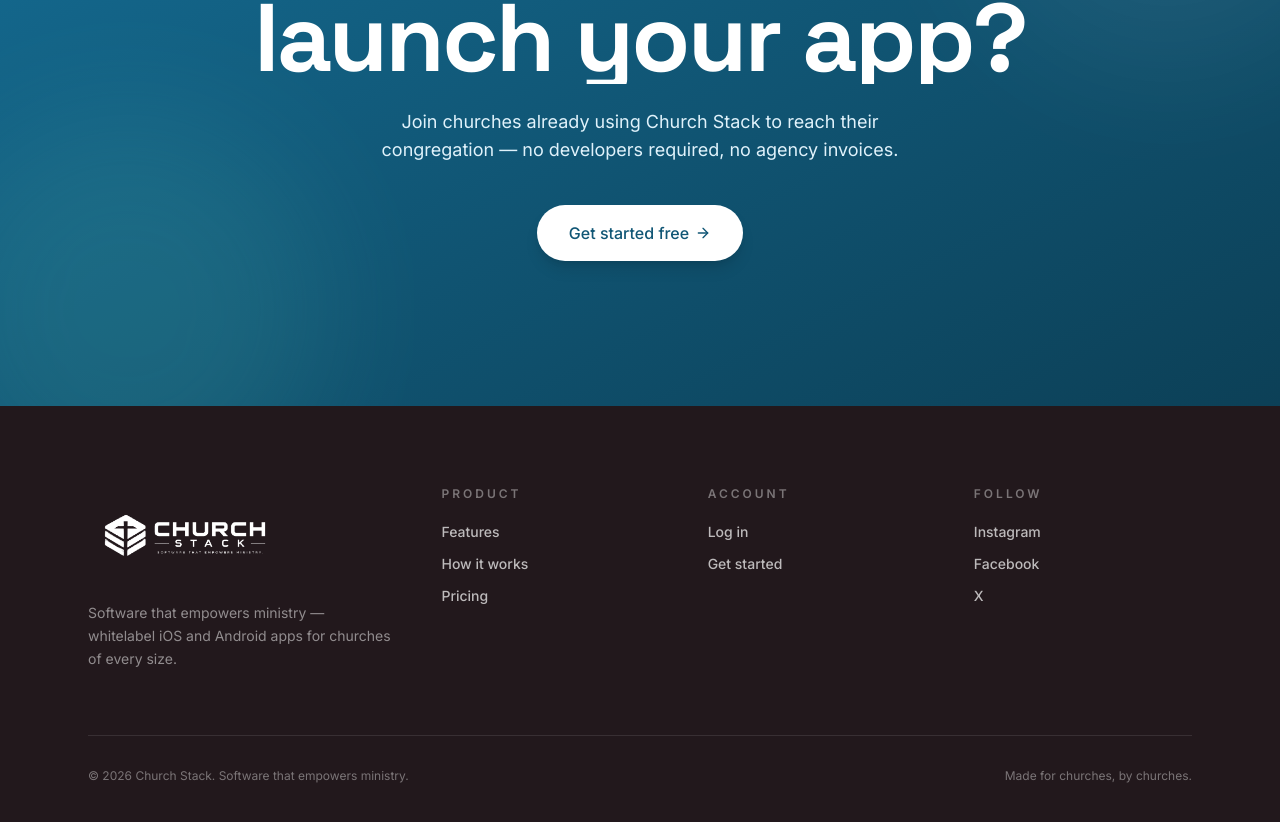
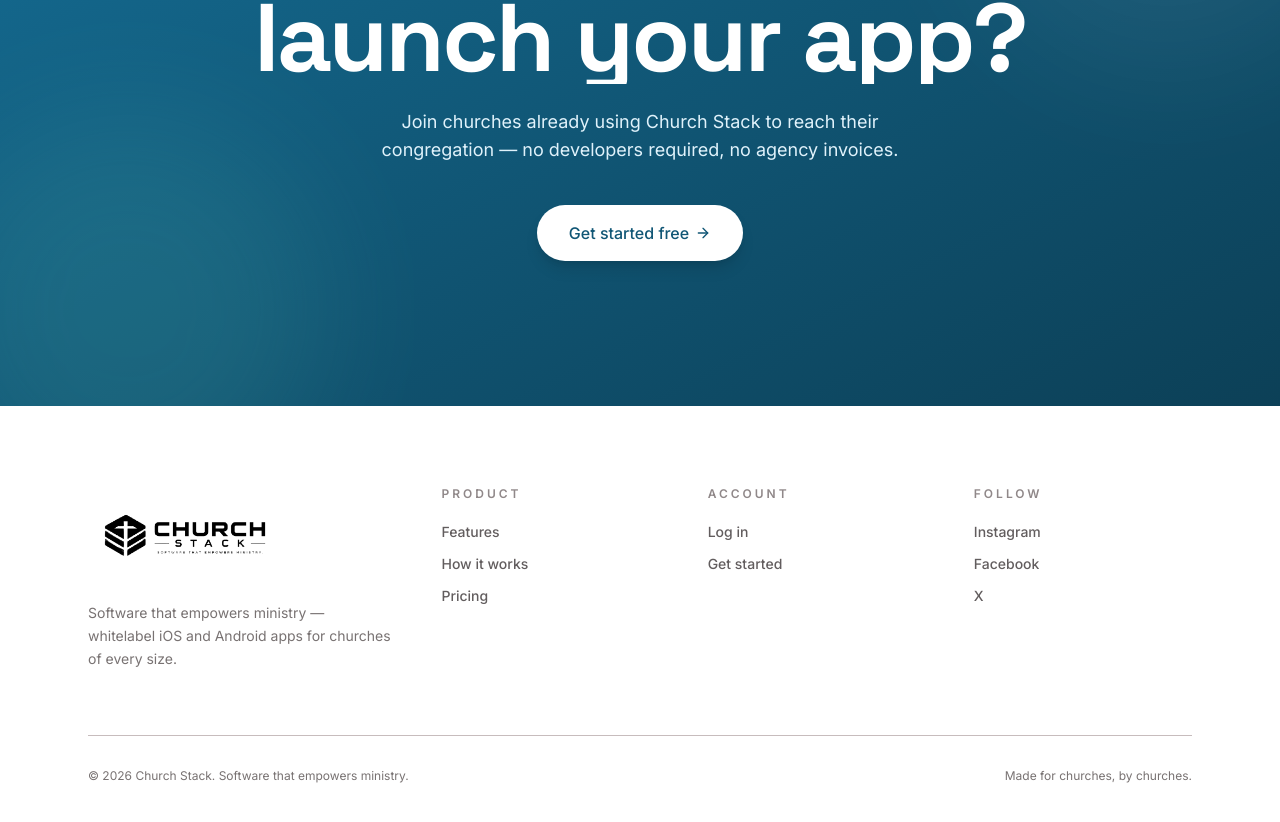
Before and after one commit to JordanVera/church-stack, a Next.js app in the folder apps/web/: page / in a window 1280 px wide. Shown: the part 4983-5805 px from the top of the page. Built offline with nearby package versions, Linux system fonts and the light colour scheme; what @trpc/react-query would draw is missing.

Commit message:
Refactor Footer component and remove FooterLight
- Updated Footer component styles for improved dark mode support and visual consistency.
- Removed the obsolete FooterLight component to streamline the codebase and reduce redundancy.

```diff
--- a/apps/web/src/components/marketing/Footer.tsx
+++ b/apps/web/src/components/marketing/Footer.tsx
@@ -32,7 +32,7 @@ const columns = [
 
 export default function Footer() {
   return (
-    <footer className="relative overflow-hidden bg-ink-950 pt-20 pb-10 text-white">
+    <footer className="relative overflow-hidden bg-white pt-20 pb-10 text-ink-950 dark:bg-ink-950 dark:text-white">
       <div className="mx-auto max-w-6xl px-6">
         <Stagger className="grid gap-12 lg:grid-cols-[1.4fr_1fr_1fr_1fr]">
           <StaggerItem>
@@ -41,9 +41,9 @@ export default function Footer() {
               alt="Church Stack"
               width={220}
               height={110}
-              className="h-24 w-auto brightness-0 invert"
+              className="h-24 w-auto brightness-0 dark:invert"
             />
-            <p className="mt-5 max-w-xs text-sm leading-relaxed text-white/50">
+            <p className="mt-5 max-w-xs text-sm leading-relaxed text-ink-500 dark:text-white/50">
               Software that empowers ministry — whitelabel iOS and Android apps for churches of
               every size.
             </p>
@@ -51,7 +51,7 @@ export default function Footer() {
 
           {columns.map((col) => (
             <StaggerItem key={col.title}>
-              <p className="text-xs font-semibold uppercase tracking-[0.25em] text-white/40">
+              <p className="text-xs font-semibold uppercase tracking-[0.25em] text-ink-400 dark:text-white/40">
                 {col.title}
               </p>
               <nav className="mt-5 flex flex-col gap-3">
@@ -59,7 +59,7 @@ export default function Footer() {
                   <Link
                     key={l.label}
                     href={l.href}
-                    className="text-sm font-medium text-white/70 transition hover:text-white"
+                    className="text-sm font-medium text-ink-600 transition hover:text-ink-950 dark:text-white/70 dark:hover:text-white"
                   >
                     {l.label}
                   </Link>
@@ -69,7 +69,7 @@ export default function Footer() {
           ))}
         </Stagger>
 
-        <Reveal className="mt-16 flex flex-col items-center justify-between gap-4 border-t border-white/10 pt-8 text-xs text-white/40 sm:flex-row">
+        <Reveal className="mt-16 flex flex-col items-center justify-between gap-4 border-t border-ink-200 pt-8 text-xs text-ink-500 sm:flex-row dark:border-white/10 dark:text-white/40">
           <p>© {new Date().getFullYear()} Church Stack. Software that empowers ministry.</p>
           <p>Made for churches, by churches.</p>
         </Reveal>
--- a/apps/web/src/components/marketing/FooterLight.tsx
+++ /dev/null
@@ -1,79 +0,0 @@
-'use client';
-
-import Link from 'next/link';
-import Image from 'next/image';
-import { Reveal, Stagger, StaggerItem } from '@/components/motion';
-
-const columns = [
-  {
-    title: 'Product',
-    links: [
-      { href: '/#features', label: 'Features' },
-      { href: '/#how', label: 'How it works' },
-      { href: '/pricing', label: 'Pricing' },
-    ],
-  },
-  {
-    title: 'Account',
-    links: [
-      { href: '/login', label: 'Log in' },
-      { href: '/signup', label: 'Get started' },
-    ],
-  },
-  {
-    title: 'Follow',
-    links: [
-      { href: 'https://instagram.com', label: 'Instagram' },
-      { href: 'https://facebook.com', label: 'Facebook' },
-      { href: 'https://x.com', label: 'X' },
-    ],
-  },
-];
-
-export default function FooterLight() {
-  return (
-    <footer className="relative overflow-hidden bg-ink-50 pt-20 pb-10 text-ink-950">
-      <div className="mx-auto max-w-6xl px-6">
-        <Stagger className="grid gap-12 lg:grid-cols-[1.4fr_1fr_1fr_1fr]">
-          <StaggerItem>
-            <Image
-              src="/brand/logo-horizontal.png"
-              alt="Church Stack"
-              width={220}
-              height={110}
-              className="h-24 w-auto"
-            />
-            <p className="mt-5 max-w-xs text-sm leading-relaxed text-ink-500">
-              Software that empowers ministry — whitelabel iOS and Android apps for churches of
-              every size.
-            </p>
-          </StaggerItem>
-
-          {columns.map((col) => (
-            <StaggerItem key={col.title}>
-              <p className="text-xs font-semibold uppercase tracking-[0.25em] text-ink-400">
-                {col.title}
-              </p>
-              <nav className="mt-5 flex flex-col gap-3">
-                {col.links.map((l) => (
-                  <Link
-                    key={l.label}
-                    href={l.href}
-                    className="text-sm font-medium text-ink-600 transition hover:text-ink-950"
-                  >
-                    {l.label}
-                  </Link>
-                ))}
-              </nav>
-            </StaggerItem>
-          ))}
-        </Stagger>
-
-        <Reveal className="mt-16 flex flex-col items-center justify-between gap-4 border-t border-ink-200 pt-8 text-xs text-ink-500 sm:flex-row">
-          <p>© {new Date().getFullYear()} Church Stack. Software that empowers ministry.</p>
-          <p>Made for churches, by churches.</p>
-        </Reveal>
-      </div>
-    </footer>
-  );
-}
```
